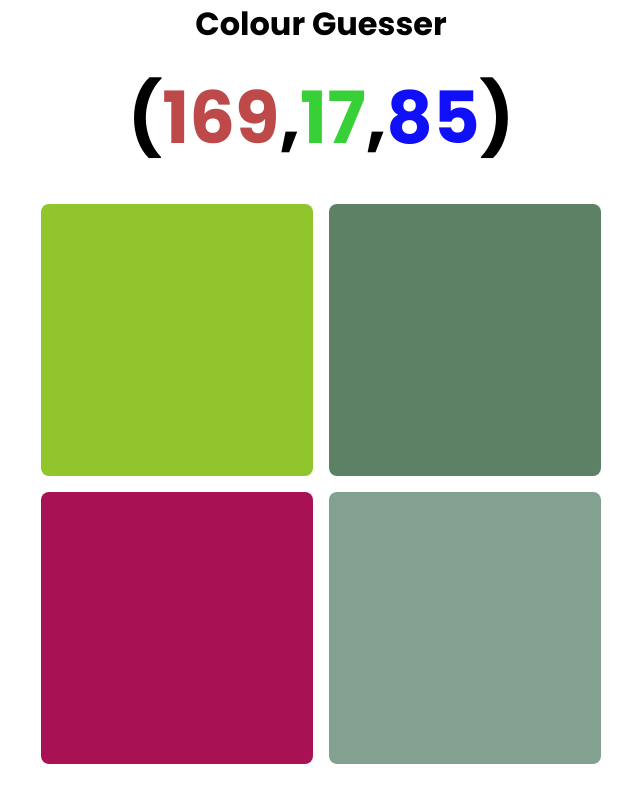
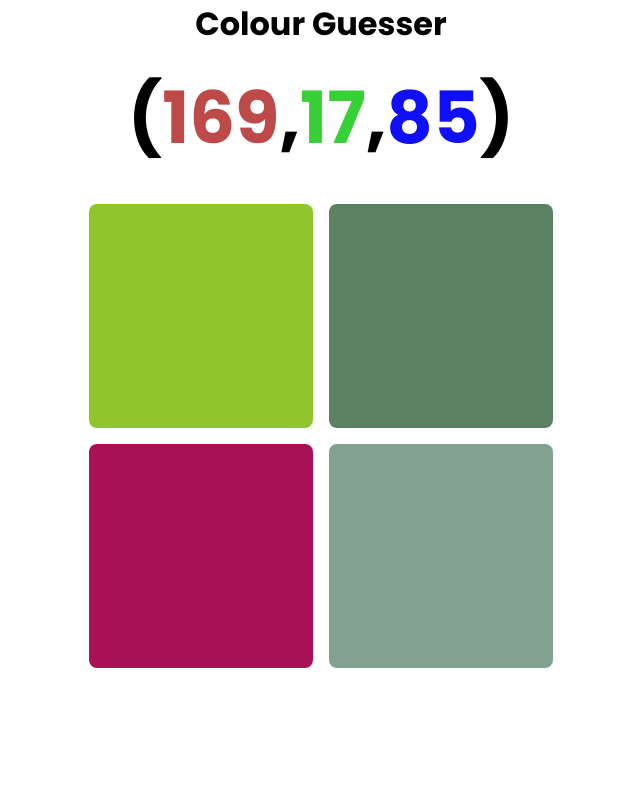
Before and after one commit to JoshGraham14/Colour-Guesser, a React (Vite) app: page / in a window 1280 px wide. Shown: the whole page, without its empty margins (319-959 px from the left). Built offline with nearby package versions, Linux system fonts and the light colour scheme.

Commit message:
added color scheme option + minor spacing changes

```diff
--- a/src/App.css
+++ b/src/App.css
@@ -26,5 +26,5 @@ main {
 	display: grid;
 	grid-template-columns: 1fr 1fr;
 	gap: 1rem;
-	width: clamp(46vh - 2rem, 40% + 5rem, 70vh);
+	width: clamp(42vh - 2rem, 30% + 5rem, 60vh);
 }
```
